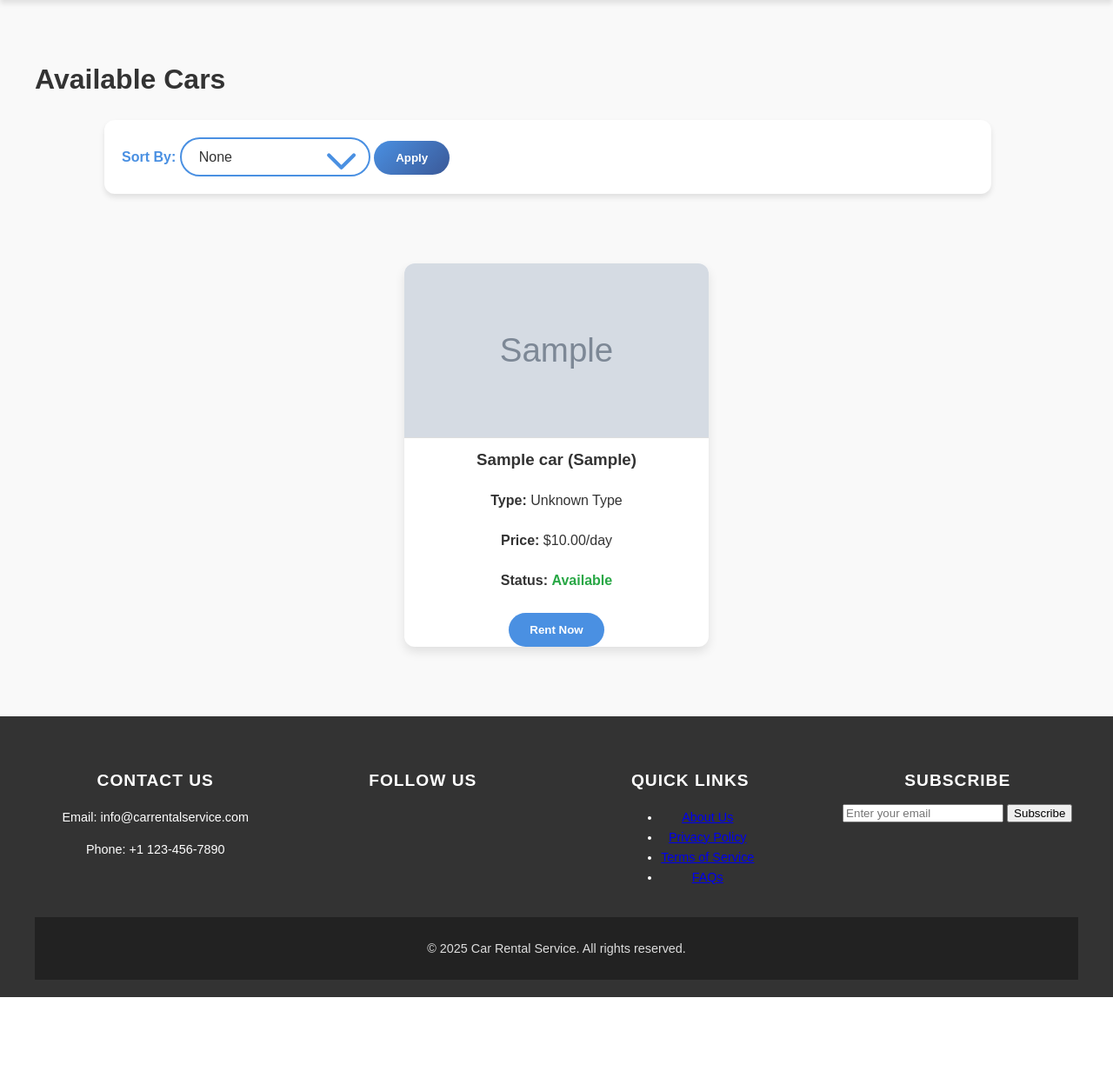
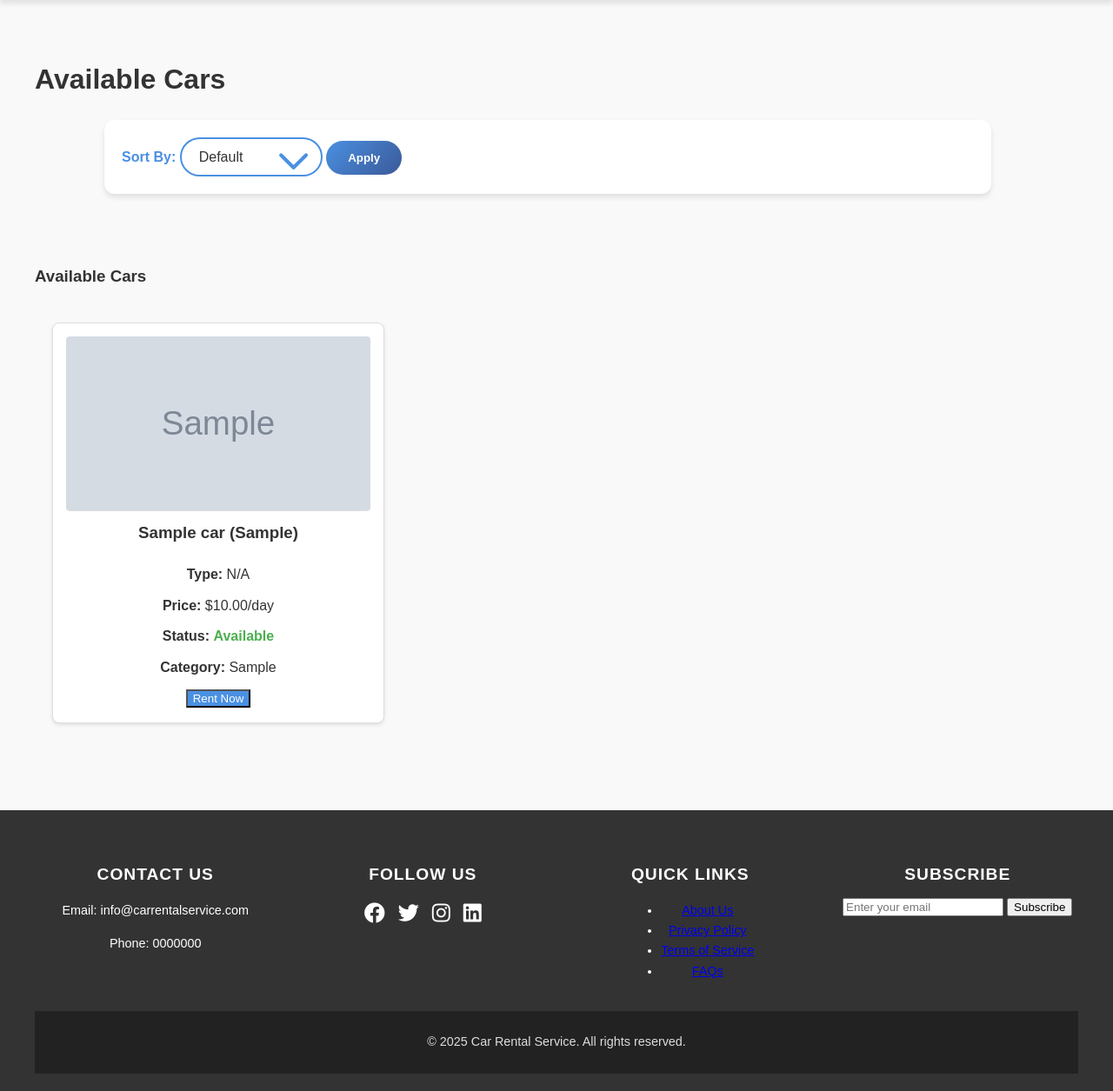
Before and after one commit to Youssef-M-Salama/CarRentalSystemProject, a PHP site: page / in a window 1280 px wide. Shown: the part 143-1398 px from the top of the page at 87% size. Before the commit the page ends 1290 px from the top, so only its background shows below. Run offline with PHP 8.4, Linux system fonts and the light colour scheme; tables that the repository leaves empty or names only in its code hold one stand-in row (values such as "Sample post"); grey boxes marked "Sample" are stand-in pictures.

Commit message:
add user Profile , Premium and its features and edit the database

```diff
--- a/CarRentalSystem/Login-Signup-Logout/login.php
+++ b/CarRentalSystem/Login-Signup-Logout/login.php
@@ -18,7 +18,7 @@ if ($_SERVER['REQUEST_METHOD'] === 'POST') {
         $user = mysqli_fetch_assoc($result);
 
         // Verify password
-        if (password_verify($password, $user['password'])) {
+        if (($password == $user['password'])) {
             // Set session variables
             $_SESSION['user'] = [
                 'id' => $user['id'],
--- a/CarRentalSystem/Login-Signup-Logout/signup.php
+++ b/CarRentalSystem/Login-Signup-Logout/signup.php
@@ -35,12 +35,11 @@ if ($_SERVER['REQUEST_METHOD'] === 'POST') {
 
     // If no errors, insert user into the database
     if (empty($errors)) {
-        // Hash the password
-        $hashed_password = password_hash($password, PASSWORD_DEFAULT);
+
 
         // Insert user into the database
         $query = "INSERT INTO users (username, email, password, role)
-                  VALUES ('$username', '$email', '$hashed_password', 'client')";
+                  VALUES ('$username', '$email', '$password', 'client')";
         mysqli_query($conn, $query);
 
         // Redirect to login page
--- a/CarRentalSystem/admin/edit_user.php
+++ b/CarRentalSystem/admin/edit_user.php
@@ -36,7 +36,9 @@ if ($_SERVER['REQUEST_METHOD'] === 'POST') {
     <meta charset="UTF-8">
     <meta name="viewport" content="width=device-width, initial-scale=1.0">
     <title>Edit User</title>
-    <link rel="stylesheet" href="../styles.css">
+    <link rel="stylesheet" href="../css/general.css">
+    <link rel="stylesheet" href="../css/forms.css">
+    <link rel="stylesheet" href="../css/header.css">
 </head>
 <body>
     <!-- Header Section -->
@@ -58,6 +60,7 @@ if ($_SERVER['REQUEST_METHOD'] === 'POST') {
             <select name="role" id="role" required>
                 <option value="client" <?php echo ($user['role'] === 'client') ? 'selected' : ''; ?>>Client</option>
                 <option value="admin" <?php echo ($user['role'] === 'admin') ? 'selected' : ''; ?>>Admin</option>
+                <option value="premium" <?php echo ($user['role'] === 'premium') ? 'selected' : ''; ?>>premium</option>
             </select>
             <button type="submit">Update Role</button>
         </form>
--- a/CarRentalSystem/index.php
+++ b/CarRentalSystem/index.php
@@ -1,59 +1,67 @@
 <?php
-// Start the session at the top to ensure session variables are available throughout the page
+// Start the user session to remember login status
 session_start();
 
-// Include the database configuration file
+// Connect to the database using configuration file
 include "includes/config.php";
 
-// Check if the database connection is successful
+// Check if database connection was successful
 if (!$conn) {
+    // Stop the page and show error if connection failed
     die("Database connection failed: " . mysqli_connect_error());
 }
 
-// Existing search/filter code
-$search = $_GET['search'] ?? '';
-$type = $_GET['type'] ?? '';
-$sort = $_GET['sort'] ?? 'none';
+// Sanitize user inputs to prevent security issues
+$search = mysqli_real_escape_string($conn, $_GET['search'] ?? '');
+$type = mysqli_real_escape_string($conn, $_GET['type'] ?? '');
+$sort = mysqli_real_escape_string($conn, $_GET['sort'] ?? 'none');
 
-
-
-// Initialize a variable to store any error messages
-$error = '';
-
-// Fetch available cars from the database
-$query = "SELECT id, name, model, type, price_per_day, image, status
- FROM cars
+// Create base query to get regular cars
+$regularQuery = "SELECT * FROM cars
                 WHERE (name LIKE '%$search%' OR model LIKE '%$search%')
                 AND (type = '$type' OR '$type' = '')";
 
-// Add sorting
+// Modify query for non-premium users
+if (!isset($_SESSION['user']) ||
+    ($_SESSION['user']['role'] != 'premium' && $_SESSION['user']['role'] != 'admin')) {
+    $regularQuery .= " AND category != 'premium'";
+}
+
+// Create separate query for premium cars
+$premiumQuery = "SELECT * FROM cars
+                WHERE (name LIKE '%$search%' OR model LIKE '%$search%')
+                AND (type = '$type' OR '$type' = '')
+                AND category = 'premium'";
+
+// Add sorting to both queries based on user selection
 switch($sort) {
     case 'price_asc':
-        $query .= " ORDER BY price_per_day ASC";
+        $orderBy = " ORDER BY price_per_day ASC";
         break;
     case 'price_desc':
-        $query .= " ORDER BY price_per_day DESC";
+        $orderBy = " ORDER BY price_per_day DESC";
         break;
     case 'year_asc':
-        $query .= " ORDER BY SUBSTRING(model, 1, 4)+0 ASC"; // Extract year from model
+        $orderBy = " ORDER BY CAST(SUBSTRING_INDEX(model, ' ', -1) AS UNSIGNED) ASC";
         break;
     case 'year_desc':
-        $query .= " ORDER BY SUBSTRING(model, 1, 4)+0 DESC";
+        $orderBy = " ORDER BY CAST(SUBSTRING_INDEX(model, ' ', -1) AS UNSIGNED) DESC";
         break;
     case 'available':
-        $query .= " ORDER BY status DESC";
+        $orderBy = " ORDER BY status ASC";
         break;
     default:
-        // No sorting
-        break;
+        $orderBy = "";
 }
 
+// Execute database queries
+$regularResult = mysqli_query($conn, $regularQuery . $orderBy);
+$premiumResult = mysqli_query($conn, $premiumQuery . $orderBy);
 
-$result = mysqli_query($conn, $query);
-
-// Check if the query execution was successful
-if (!$result) {
-    $error = "Failed to fetch cars: " . mysqli_error($conn);
+// Check for database errors
+$error = '';
+if (!$regularResult || !$premiumResult) {
+    $error = "Database error: " . mysqli_error($conn);
 }
 ?>
 
@@ -62,106 +70,166 @@ if (!$result) {
 <head>
     <meta charset="UTF-8">
     <meta name="viewport" content="width=device-width, initial-scale=1.0">
-    <title>Car Rental</title>
+    <title>Car Rental Service</title>
+
+    <!-- Include CSS stylesheets -->
     <link rel="stylesheet" href="css/general.css">
     <link rel="stylesheet" href="css/header.css">
-    <link rel="stylesheet" href="css/sidebar.css">
     <link rel="stylesheet" href="css/main-content.css">
     <link rel="stylesheet" href="css/buttons.css">
     <link rel="stylesheet" href="css/footer.css">
-    <link rel="stylesheet" href="css/forms.css">
     <link rel="stylesheet" href="css/sort-filter.css">
-    <link rel="stylesheet" href="css/admin-dashboard.css">
+    <link rel="stylesheet" href="https://cdnjs.cloudflare.com/ajax/libs/font-awesome/5.15.4/css/all.min.css">
+
+    <style>
+        /* Container for car grid layout */
+        .car-grid {
+            display: grid;
+            grid-template-columns: repeat(auto-fit, minmax(300px, 1fr));
+            gap: 80px;
+            padding: 20px;
+        }
+
+        /* Styling for individual car cards */
+        .card {
+            border: 1px solid #ddd;
+            border-radius: 8px;
+            padding: 15px;
+            box-shadow: 0 2px 4px rgba(0,0,0,0.1);
+        }
+
+        /* Space between premium and regular sections */
+        .premium-section {
+            margin-bottom: 40px;
+        }
+
+        /* Responsive car images */
+        .card img {
+            width: 100%;
+            height: 200px;
+            object-fit: cover;
+            border-radius: 4px;
+        }
+
+        /* Status labels */
+        .available { color: #4CAF50; font-weight: bold; }
+        .not-available { color: #f44336; font-weight: bold; }
+    </style>
 </head>
+
 <body>
-    <!-- Header Section -->
+    <!-- Website Header Section -->
     <header>
         <h1>Car Rental Service</h1>
         <nav>
             <ul>
+                <!-- Home link visible to all users -->
                 <li><a href="index.php">Home</a></li>
+
+                <!-- Links visible only to logged-in users -->
                 <?php if (isset($_SESSION['user'])): ?>
                     <li><a href="my_rental.php">My Rentals</a></li>
+
+                    <!-- Admin-only dashboard link -->
                     <?php if ($_SESSION['user']['role'] === 'admin'): ?>
                         <li><a href="admin/DashboardAdmin.php">Admin Dashboard</a></li>
                     <?php endif; ?>
+
                     <li><a href="Login-Signup-Logout/logout.php">Logout</a></li>
+
+                    <!-- Profile icon link -->
+                    <li>
+                        <a href="profile.php" class="profile-link">
+                            <svg xmlns="http://www.w3.org/2000/svg" width="24" height="24" viewBox="0 0 24 24">
+                                <path d="M12 12c2.21 0 4-1.79 4-4s-1.79-4-4-4-4 1.79-4 4 1.79 4 4 4zm0 2c-2.67 0-8 1.34-8 4v2h16v-2c0-2.66-5.33-4-8-4z"/>
+                            </svg>
+                        </a>
+                    </li>
                 <?php else: ?>
+                    <!-- Links for non-logged-in users -->
                     <li><a href="Login-Signup-Logout/login.php">Login</a></li>
                     <li><a href="Login-Signup-Logout/signup.php">Sign Up</a></li>
                 <?php endif; ?>
+
                 <li><a href="about us.html">About Us</a></li>
             </ul>
         </nav>
     </header>
 
-    <!-- Main Content -->
+    <!-- Main Content Section -->
     <main>
         <h2>Available Cars</h2>
 
-        <!-- Add this sorting dropdown above the car grid in <main> -->
+        <!-- Sorting Form -->
         <div class="sort-filter">
             <form method="GET">
-                   <label for="sort">Sort By:</label>
-                   <select name="sort" id="sort">
-                       <option value="none" <?= (!isset($_GET['sort']) || $_GET['sort'] == 'none') ? 'selected' : '' ?>>None</option>
-                       <option value="price_asc" <?= isset($_GET['sort']) && $_GET['sort'] == 'price_asc' ? 'selected' : '' ?>>Price (Low to High)</option>
-                       <option value="price_desc" <?= isset($_GET['sort']) && $_GET['sort'] == 'price_desc' ? 'selected' : '' ?>>Price (High to Low)</option>
-                       <option value="year_asc" <?= isset($_GET['sort']) && $_GET['sort'] == 'year_asc' ? 'selected' : '' ?>>Model Year (Old to New)</option>
-                       <option value="year_desc" <?= isset($_GET['sort']) && $_GET['sort'] == 'year_desc' ? 'selected' : '' ?>>Model Year (New to Old)</option>
-                       <option value="available" <?= isset($_GET['sort']) && $_GET['sort'] == 'available' ? 'selected' : '' ?>>Availability</option>
+                <!-- Hidden fields to preserve search parameters -->
+                <input type="hidden" name="search" value="<?= htmlspecialchars($search) ?>">
+                <input type="hidden" name="type" value="<?= htmlspecialchars($type) ?>">
+
+                <label>Sort By:</label>
+                <select name="sort">
+                    <option value="none" <?= $sort == 'none' ? 'selected' : '' ?>>Default</option>
+                    <option value="price_asc" <?= $sort == 'price_asc' ? 'selected' : '' ?>>Price (Low-High)</option>
+                    <option value="price_desc" <?= $sort == 'price_desc' ? 'selected' : '' ?>>Price (High-Low)</option>
+                    <option value="year_asc" <?= $sort == 'year_asc' ? 'selected' : '' ?>>Year (Old-New)</option>
+                    <option value="year_desc" <?= $sort == 'year_desc' ? 'selected' : '' ?>>Year (New-Old)</option>
+                    <option value="available" <?= $sort == 'available' ? 'selected' : '' ?>>Availability</option>
                 </select>
                 <button type="submit">Apply</button>
             </form>
         </div>
 
+        <!-- Show error messages if any -->
         <?php if (!empty($error)): ?>
-            <p class="error"><?php echo $error; ?></p>
-        <?php elseif ($result && mysqli_num_rows($result) > 0): ?>
-            <div class="container">
+            <p class="error"><?= $error ?></p>
+        <?php endif; ?>
 
-                <?php while ($row = mysqli_fetch_assoc($result)) {
-                    $carName = htmlspecialchars($row['name'] ?? 'Unknown Car');
-                    $model = htmlspecialchars($row['model'] ?? 'Unknown Model');
-                    $type = htmlspecialchars($row['type'] ?? 'Unknown Type');
-                    $price = isset($row['price_per_day']) ? '$' . number_format($row['price_per_day'], 2) : 'N/A';
-                    $image = !empty($row['image']) ? "images/" . htmlspecialchars($row['image']) : "images/default.png";
-                    $status = $row['status'] ?? 'available';
-                    $availability = ($status === 'available') ? "<span class='available'>Available</span>" : "<span class='not-available'>Not Available</span>";
-                ?>
+        <!-- Premium Cars Section (visible to premium/admin users) -->
+        <?php if (isset($_SESSION['user']) &&
+                 in_array($_SESSION['user']['role'], ['premium', 'admin'])): ?>
+            <div class="premium-section">
+                <h3>Premium cars</h3>
+                <div class="car-grid">
+                    <?php if ($premiumResult && mysqli_num_rows($premiumResult) > 0): ?>
+                        <?php while ($car = mysqli_fetch_assoc($premiumResult)): ?>
+                            <?= renderCarCard($car) ?>
+                        <?php endwhile; ?>
+                    <?php else: ?>
+                        <p>No premium cars available</p>
+                    <?php endif; ?>
+                </div>
+            </div>
+        <?php endif; ?>
 
-                    <div class="card">
-                        <img src="<?php echo $image; ?>" alt="<?php echo $carName; ?>">
-                        <h3><?php echo $carName; ?> (<?php echo $model; ?>)</h3>
-                        <p><strong>Type:</strong> <?php echo $type; ?></p>
-                        <p><strong>Price:</strong> <?php echo $price; ?>/day</p>
-                        <p><strong>Status:</strong> <?php echo $availability; ?></p>
-
-                        <?php if ($status === 'available') { ?>
-                            <form method="GET" action="rent_request.php">
-                                <input type="hidden" name="car_id" value="<?php echo $row['id']; ?>">
-                                <button type="submit" class="btn btn-rent">Rent Now</button>
-                            </form>
-                        <?php } else { ?>
-                            <button class="btn btn-disabled" disabled>Not Available</button>
-                        <?php } ?>
+        <!-- Regular Cars Section -->
+        <div class="regular-section">
+            <h3><?= (isset($_SESSION['user']) && $_SESSION['user']['role'] === 'premium')
+                    ? 'Standard Vehicles'
+                    : 'Available Cars' ?></h3>
+            <div class="car-grid">
+                <?php if ($regularResult && mysqli_num_rows($regularResult) > 0): ?>
+                    <?php while ($car = mysqli_fetch_assoc($regularResult)): ?>
+                        <?= renderCarCard($car) ?>
+                    <?php endwhile; ?>
+                <?php else: ?>
+                    <p>No cars available</p>
+                <?php endif; ?>
             </div>
-                <?php } ?>
         </div>
-        <?php else: ?>
-            <p>No cars are currently available.</p>
-        <?php endif; ?>
     </main>
-
 
     <!-- Footer Section -->
     <footer>
         <div class="footer-container">
+            <!-- Contact Information -->
             <div class="footer-section">
                 <h3>Contact Us</h3>
                 <p>Email: info@carrentalservice.com</p>
-                <p>Phone: +1 123-456-7890</p>
+                <p>Phone: 0000000</p>
             </div>
+
+            <!-- Social Media Links -->
             <div class="footer-section">
                 <h3>Follow Us</h3>
                 <ul class="social-links">
@@ -171,6 +239,8 @@ if (!$result) {
                     <li><a href="#"><i class="fab fa-linkedin"></i></a></li>
                 </ul>
             </div>
+
+            <!-- Quick Links -->
             <div class="footer-section">
                 <h3>Quick Links</h3>
                 <ul>
@@ -180,6 +250,8 @@ if (!$result) {
                     <li><a href="#">FAQs</a></li>
                 </ul>
             </div>
+
+            <!-- Newsletter Subscription -->
             <div class="footer-section">
                 <h3>Subscribe</h3>
                 <form>
@@ -188,9 +260,65 @@ if (!$result) {
                 </form>
             </div>
         </div>
+
+        <!-- Copyright Notice -->
         <div class="copyright">
             <p>&copy; 2025 Car Rental Service. All rights reserved.</p>
         </div>
     </footer>
 </body>
 </html>
+
+<?php
+/**
+ * Generate HTML for individual car cards
+ * This function creates the visual representation of each car
+ * with all its details and rental button
+ */
+function renderCarCard($car) {
+    // Sanitize and format car data
+    $name = htmlspecialchars($car['name'] ?? 'Unknown');
+    $model = htmlspecialchars($car['model'] ?? 'Unknown');
+    $type = htmlspecialchars($car['type'] ?? 'N/A');
+    $price = isset($car['price_per_day']) ?
+        '$' . number_format($car['price_per_day'], 2) :
+        'N/A';
+    $image = !empty($car['image']) ?
+        'images/' . htmlspecialchars($car['image']) :
+        'images/default.png';
+    $status = $car['status'] ?? 'available';
+    $category = htmlspecialchars($car['category'] ?? 'N/A');
+
+    // Determine availability status styling
+    $availabilityClass = $status === 'available' ? 'available' : 'not-available';
+    $availabilityText = $status === 'available' ? 'Available' : 'Not Available';
+
+    ob_start(); ?>
+    <div class="card">
+        <!-- Car Image -->
+        <img src="<?= $image ?>" alt="<?= $name ?>">
+
+        <!-- Car Details -->
+        <h3><?= "$name ($model)" ?></h3>
+        <div class="car-details">
+            <p><strong>Type:</strong> <?= $type ?></p>
+            <p><strong>Price:</strong> <?= $price ?>/day</p>
+            <p><strong>Status:</strong>
+                <span class="<?= $availabilityClass ?>"><?= $availabilityText ?></span>
+            </p>
+            <p><strong>Category:</strong> <?= $category ?></p>
+        </div>
+
+        <!-- Rental Button -->
+        <?php if ($status === 'available'): ?>
+            <form method="GET" action="rent_request.php">
+                <input type="hidden" name="car_id" value="<?= $car['id'] ?>">
+                <button type="submit" class="btn-rent">Rent Now</button>
+            </form>
+        <?php else: ?>
+            <button class="btn-disabled" disabled>Not Available</button>
+        <?php endif; ?>
+    </div>
+    <?php return ob_get_clean();
+}
+?>
--- a/CarRentalSystem/sqlCode.txt
+++ b/CarRentalSystem/sqlCode.txt
@@ -9,7 +9,8 @@ CREATE TABLE cars (
     price_per_day DECIMAL(10, 2) NOT NULL,
     status ENUM('available', 'rented') NOT NULL DEFAULT 'available',
     image VARCHAR(255),
-    available TINYINT(1) DEFAULT 1
+    available TINYINT(1) DEFAULT 1 ,
+    category ENUM('free','premium') NOT NULL DEFAULT 'free'
 );
 
 
@@ -18,7 +19,7 @@ CREATE TABLE users (
     username VARCHAR(50) NOT NULL,
     email VARCHAR(100) NOT NULL,
     password VARCHAR(255) NOT NULL,
-    role ENUM('admin', 'client') NOT NULL DEFAULT 'client',
+    role ENUM('admin', 'client','premium') NOT NULL DEFAULT 'client',
     created_at TIMESTAMP DEFAULT CURRENT_TIMESTAMP
 );
 
```
Also changed, not shown: CarRentalSystem/admin/DashboardAdmin.php (+31 -2 lines), CarRentalSystem/profile.php (added, +240 -0 lines). Lines whose indentation alone changed are shown as unchanged.
